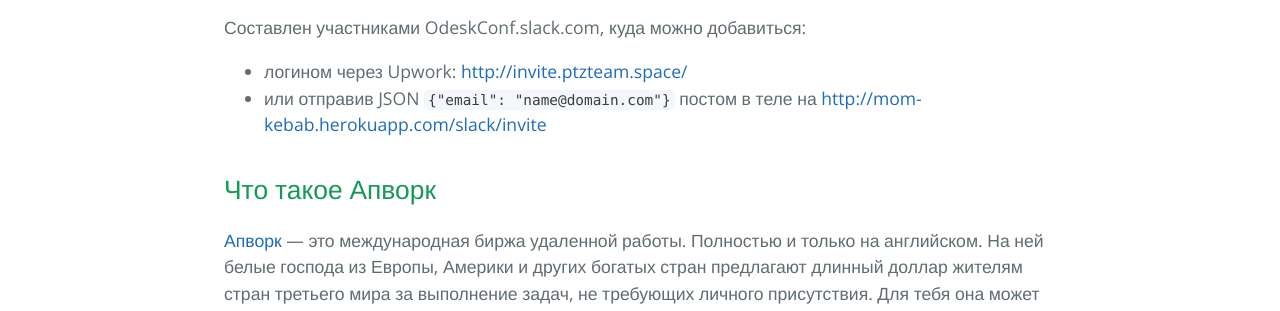
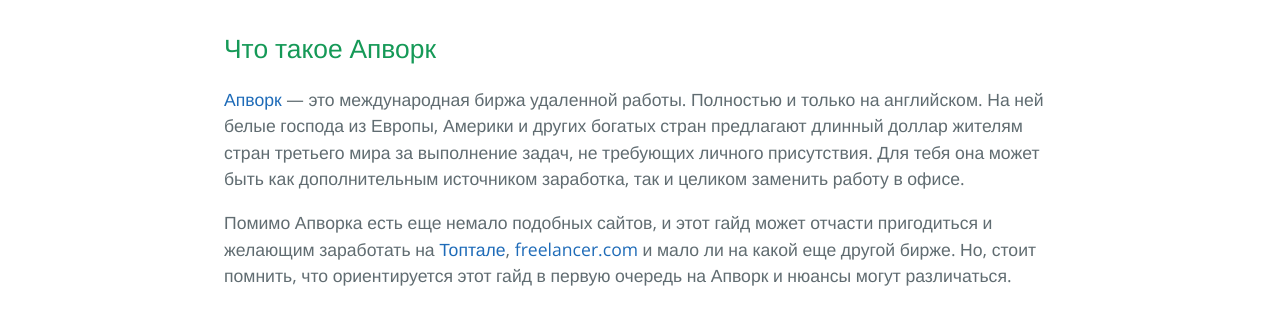
Before and after one commit to odeskconf/guide, a plain HTML site: page index.html in a window 1280 px wide. Shown: the part 748-1059 px from the top of the page. Drawn offline with nearby package versions, Linux system fonts and the light colour scheme.

```diff
--- a/index.html
+++ b/index.html
@@ -23,15 +23,6 @@
 <a id="Гайд-по-работе-на-Апворке" class="anchor" href="#%D0%93%D0%B0%D0%B9%D0%B4-%D0%BF%D0%BE-%D1%80%D0%B0%D0%B1%D0%BE%D1%82%D0%B5-%D0%BD%D0%B0-%D0%90%D0%BF%D0%B2%D0%BE%D1%80%D0%BA%D0%B5" aria-hidden="true"><span aria-hidden="true" class="octicon octicon-link"></span></a>Гайд по работе на Апворке</h1>
 
 <p><img src="https://raw.githubusercontent.com/odeskconf/guide/master/imgs/raccoon.png" alt="alt tag"></p>
-
-<p>Составлен участниками OdeskConf.slack.com, куда можно добавиться:</p>
-
-<ul>
-<li>логином через Upwork: <a href="http://invite.ptzteam.space/">http://invite.ptzteam.space/</a>
-</li>
-<li>или отправив JSON <code>{"email": "name@domain.com"}</code> постом в теле на <a href="http://mom-kebab.herokuapp.com/slack/invite">http://mom-kebab.herokuapp.com/slack/invite</a>
-</li>
-</ul>
 
 <h2>
 <a id="Что-такое-Апворк" class="anchor" href="#%D0%A7%D1%82%D0%BE-%D1%82%D0%B0%D0%BA%D0%BE%D0%B5-%D0%90%D0%BF%D0%B2%D0%BE%D1%80%D0%BA" aria-hidden="true"><span aria-hidden="true" class="octicon octicon-link"></span></a>Что такое Апворк</h2>
```
Also changed, not shown: params.json (+1 -1 lines).
